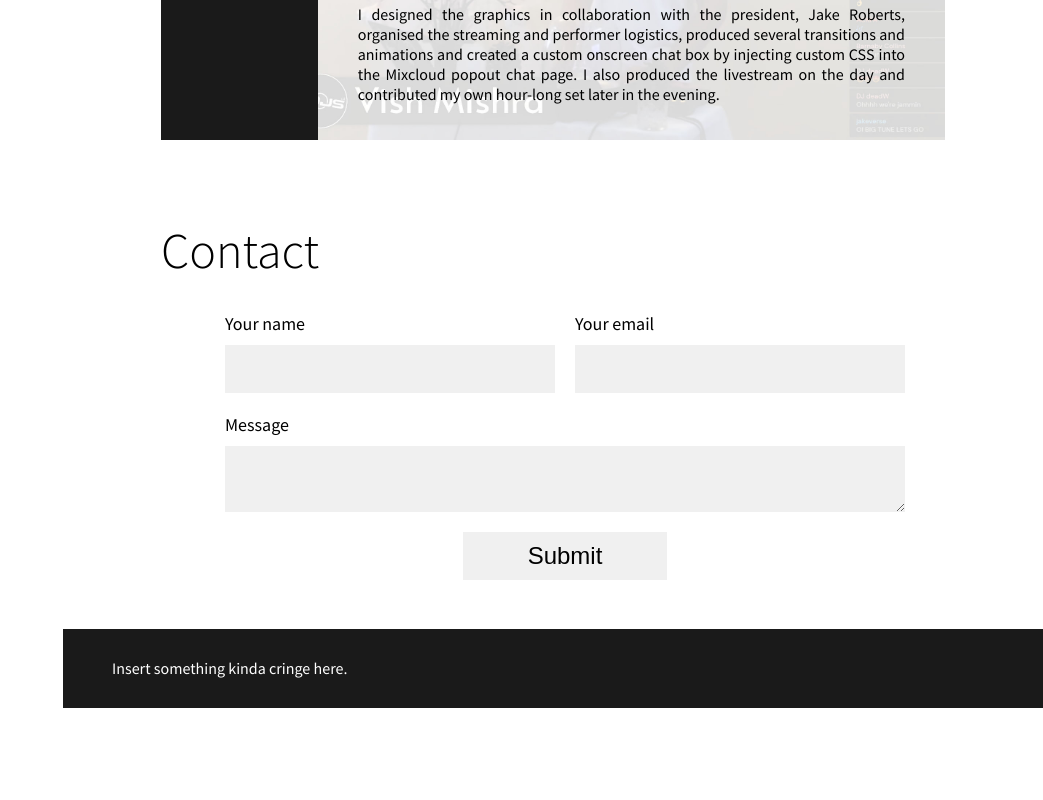
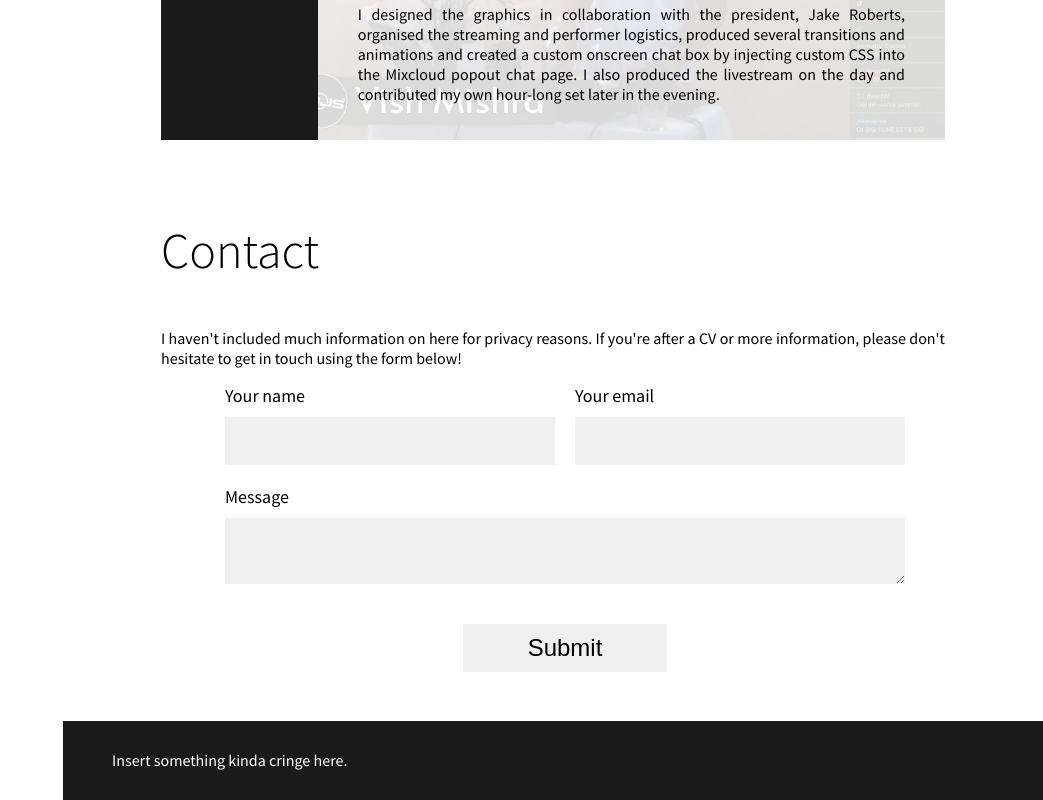
Before and after one commit to barnabycollins/barnabycollins.github.io, a plain HTML site: page index.html in a window 1280 px wide. Shown: the part 3719-4519 px from the top of the page, without its empty margins (237-1280 px from the left). Before the commit the page ends 4427 px from the top, so only its background shows below. Drawn offline with nearby package versions, Linux system fonts and the light colour scheme; files that its build step writes are made by us from their sources.

Commit message:
Add CAPTCHA and epic scrollbar styling 😎

```diff
--- a/index.html
+++ b/index.html
@@ -295,6 +295,10 @@
         </div>
         <div id="contact">
             <h2>Contact</h2>
+            <p>
+                I haven't included much information on here for privacy reasons. If you're after a CV or more
+                information, please don't hesitate to get in touch using the form below!
+            </p>
             <form id="contact-form" method="POST" action="https://formspree.io/f/mrgrrgpv">
                 <div>
                     <label for="name">
@@ -317,7 +321,11 @@
                     <textarea name="message"></textarea>
                 </div>
 
-                <div class="contact-fullwidth" id="contact-submit">
+                <div class="contact-fullwidth contact-centre">
+                    <div class="g-recaptcha" data-sitekey="6LeW9C0cAAAAABKrlhQjcgqnxc7OsQEBiIePnj7C"></div>
+                </div>
+
+                <div class="contact-fullwidth contact-centre">
                     <input type="submit" value="Submit" />
                 </div>
             </form>
@@ -329,5 +337,6 @@
 
     <!-- SCRIPTS -->
     <script src="js/nav-highlight.js"></script>
+    <script src="https://www.google.com/recaptcha/api.js" async defer></script>
 </body>
 </html>
--- a/styles/index.scss
+++ b/styles/index.scss
@@ -2,6 +2,19 @@
 
 $base-color: #1a1a1a;
 $sidebar-width: 300px;
+
+html {
+    scrollbar-color: #404040 $base-color;
+}
+
+/* doesn't work...?
+::-webkit-scrollbar-track {
+    background: $base-color;
+}
+
+::-webkit-scrollbar-thumb {
+    background: #404040;
+}*/
 
 #sidebar {
     width: $sidebar-width;
@@ -263,7 +276,7 @@ $sidebar-width: 300px;
                 display: flex;
                 flex-direction: column;
 
-                &#contact-submit {
+                &.contact-centre {
                     align-items: center;
 
                     input {
```
